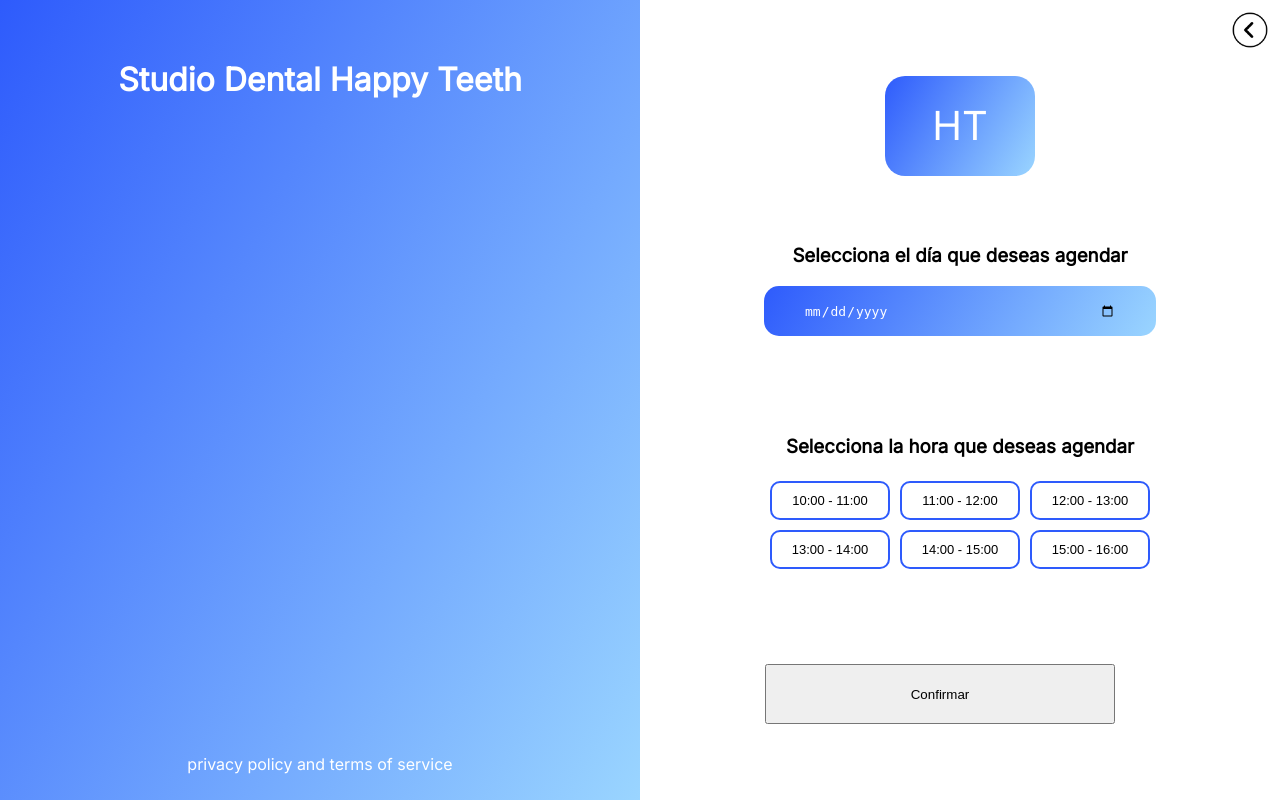
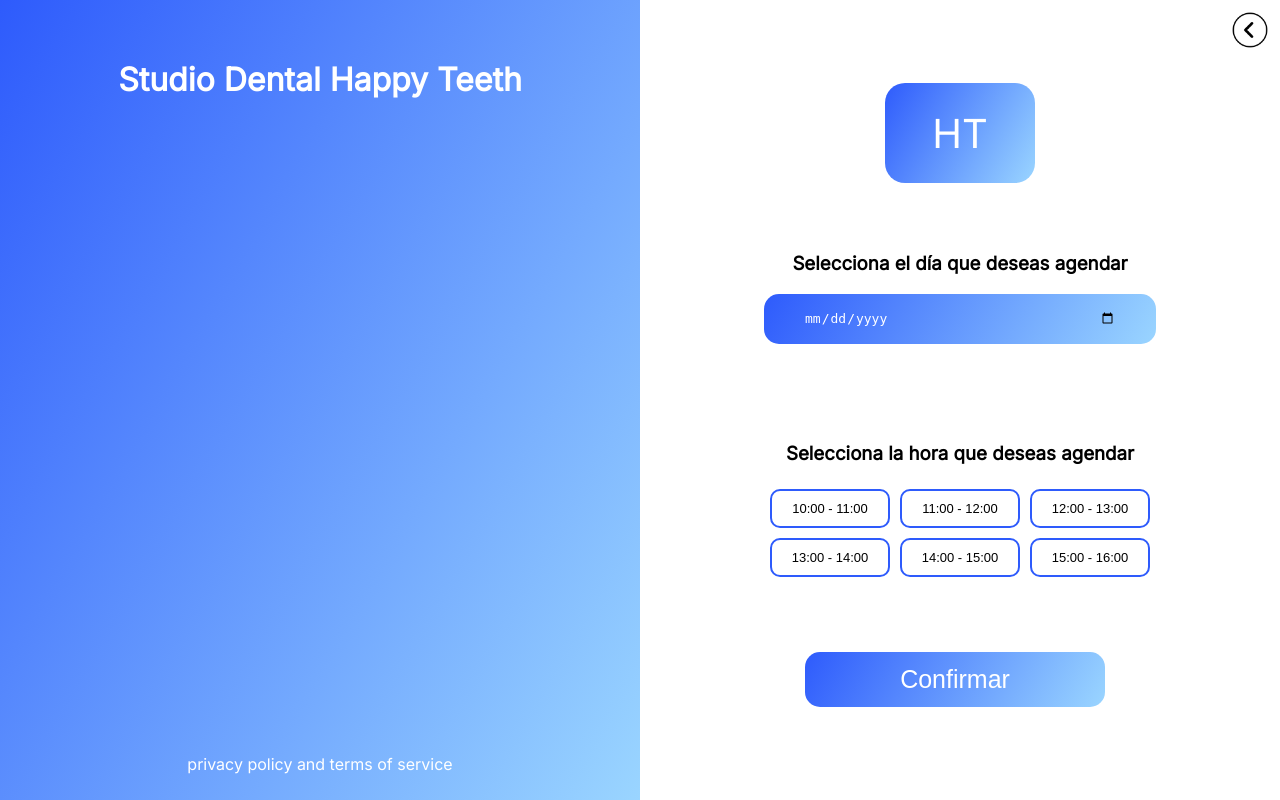
Before and after one commit to Jesus-CP/Ingenieria-de-Software, a Django app: template estudio/templates/estudio/agendarCita.html in a window 1280 px wide. Run offline with Django 3.2, Linux system fonts and the light colour scheme; the template is opened without the code that fills it, so the values that code supplies are empty.

Commit message:
detalles menores

```diff
--- a/estudio/templates/estudio/agendarCita.html
+++ b/estudio/templates/estudio/agendarCita.html
@@ -63,8 +63,10 @@
                         <button type="button" class="btnhora" onclick="seleccionarBoton(this)">15:00 - 16:00</button>
                     </div>
                 </div>
+                <div class="btnconfirmar">
                 <input type="hidden" name="horaInicio" id="horaInicio">
-                <button type="submit" class="btn" onclick="mostrarModal(modal)">Confirmar</button>
+                <button type="submit" class="btn1" onclick="mostrarModal(modal)">Confirmar</button>
+            </div>
             </form>
 
             </div>
```
